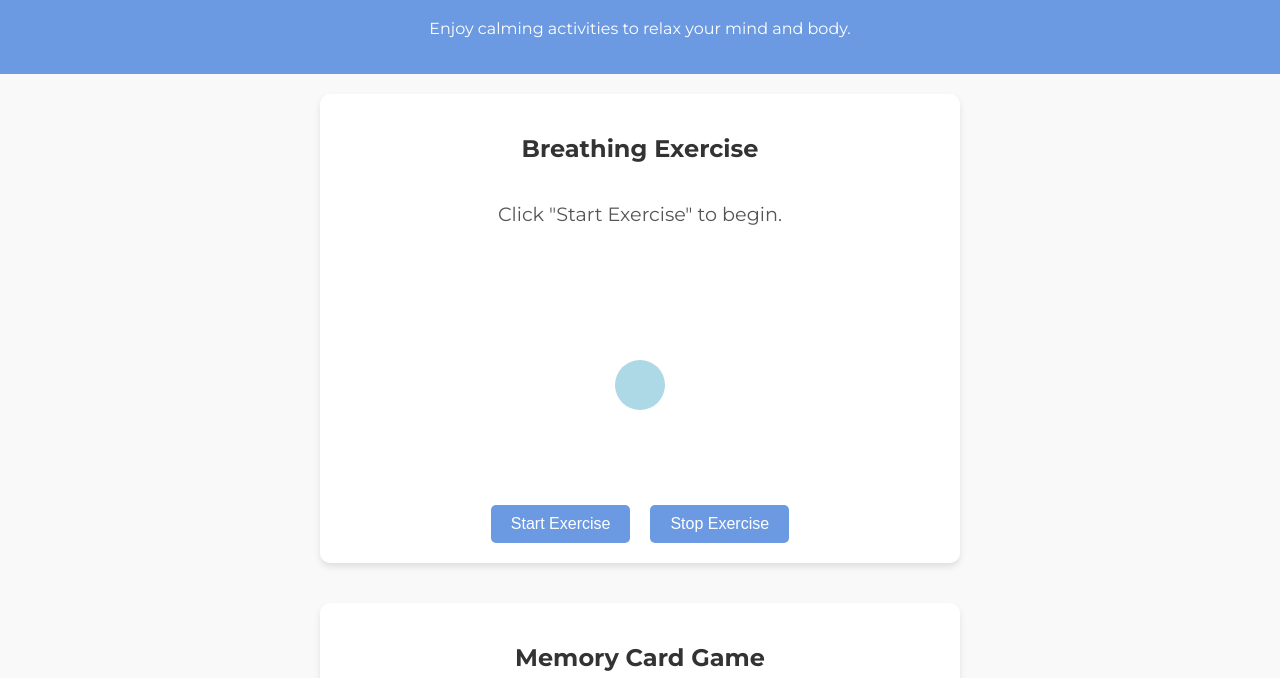
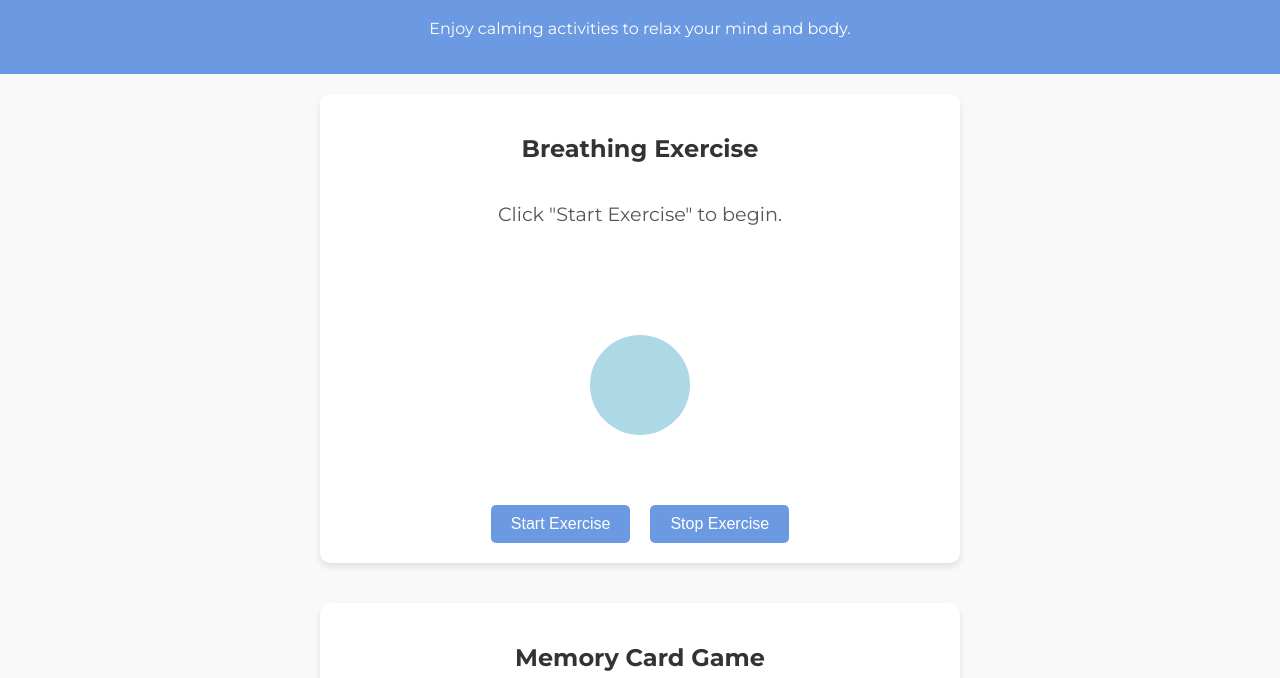
Before and after one commit to chhomagrg/bcproject, a plain HTML site: page index.html in a window 1280 px wide. Shown: the part 122-800 px from the top of the page. Drawn offline with Linux system fonts and the light colour scheme.

Commit message:
Update styles.css

```diff
--- a/styles.css
+++ b/styles.css
@@ -81,8 +81,8 @@ body {
   }
 
   #circle {
-    width: 50px;
-    height: 50px;
+    width: 100px;
+    height: 100px;
     background-color: lightblue;
     border-radius: 50%;
     animation: none; /* Default */
@@ -114,7 +114,7 @@ body {
     transform: scale(1); /* Default size - inhale phase */
   }
   50% {
-    transform: scale(3); /* Expanded size - end of inhale */
+    transform: scale(4); /* Expanded size - end of inhale */
   }
   90%, 100% {
     transform: scale(1); /* Contract to default size - exhale phase */
```
